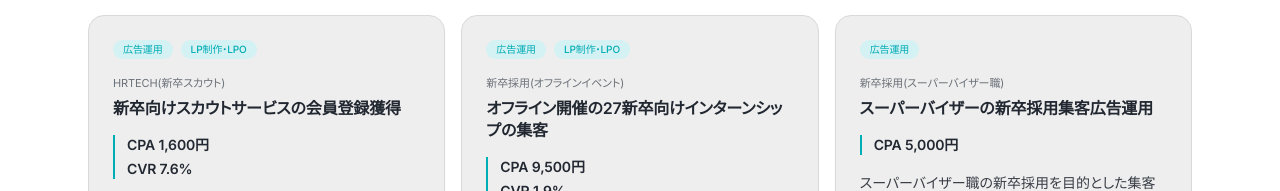
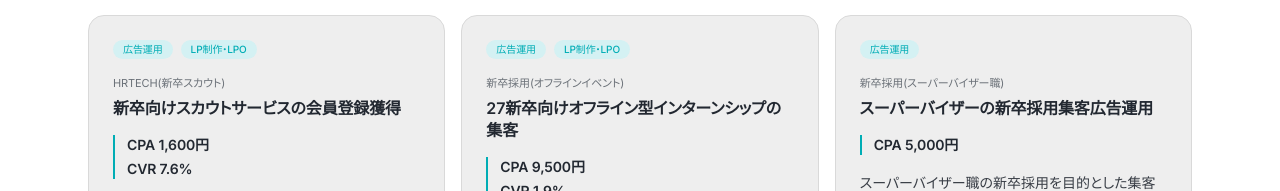
Before and after one commit to tomitayuto/portfolio-site, a Next.js app: page / in a window 1280 px wide. Shown: the part 3340-3531 px from the top of the page. Built offline with nearby package versions, Linux system fonts and the light colour scheme.

Commit message:
Works: lp-jkhd-internshipのタイトル微調整
「オフライン開催の27新卒向けインターンシップの集客」→「27新卒向けオフライン型インターンシップの集客」

```diff
--- a/app/data/works.ts
+++ b/app/data/works.ts
@@ -164,7 +164,7 @@ export const works: Work[] = [
     extraCategories: ["lp"],
     industry: "新卒採用(オフラインイベント)",
     industryCategory: "staffing",
-    title: "オフライン開催の27新卒向けインターンシップの集客",
+    title: "27新卒向けオフライン型インターンシップの集客",
     summary:
       "本社開催のオフライン型インターンシップ集客を目的に、Meta広告の運用・LP制作・広告CR制作まで一気通貫で対応しました。フォーム入力項目の多さやオフラインイベントというコンバージョンハードルがある中で、安定したCVRを実現しています。",
     metrics: ["CPA 9,500円", "CVR 1.9%"],
```
